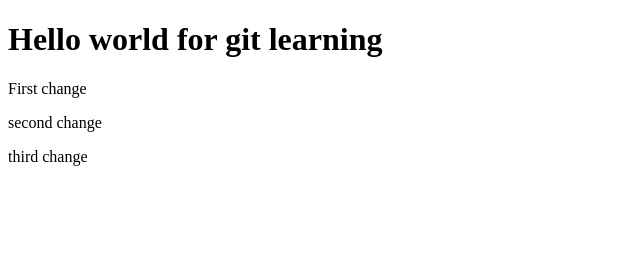
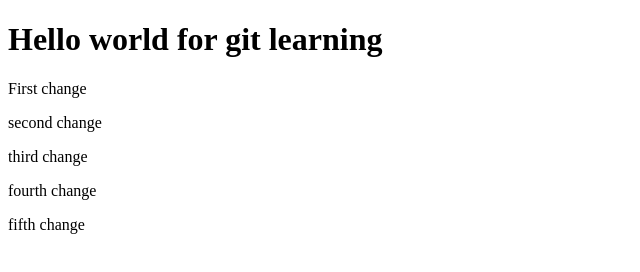
Before and after one commit to lokomotivbj/new-test-project, a plain HTML site: page index.html in a window 1280 px wide. Shown: the whole page, without its empty margins (0-640 px from the left). Drawn offline with Linux system fonts and the light colour scheme.

Commit message:
fourth and fifth changes are together now

```diff
--- a/index.html
+++ b/index.html
@@ -11,5 +11,7 @@
     <p>First change</p>
     <p>second change</p>
     <p>third change</p>
+    <p>fourth change</p>
+    <p>fifth change</p>
 </body>
 </html>
```
